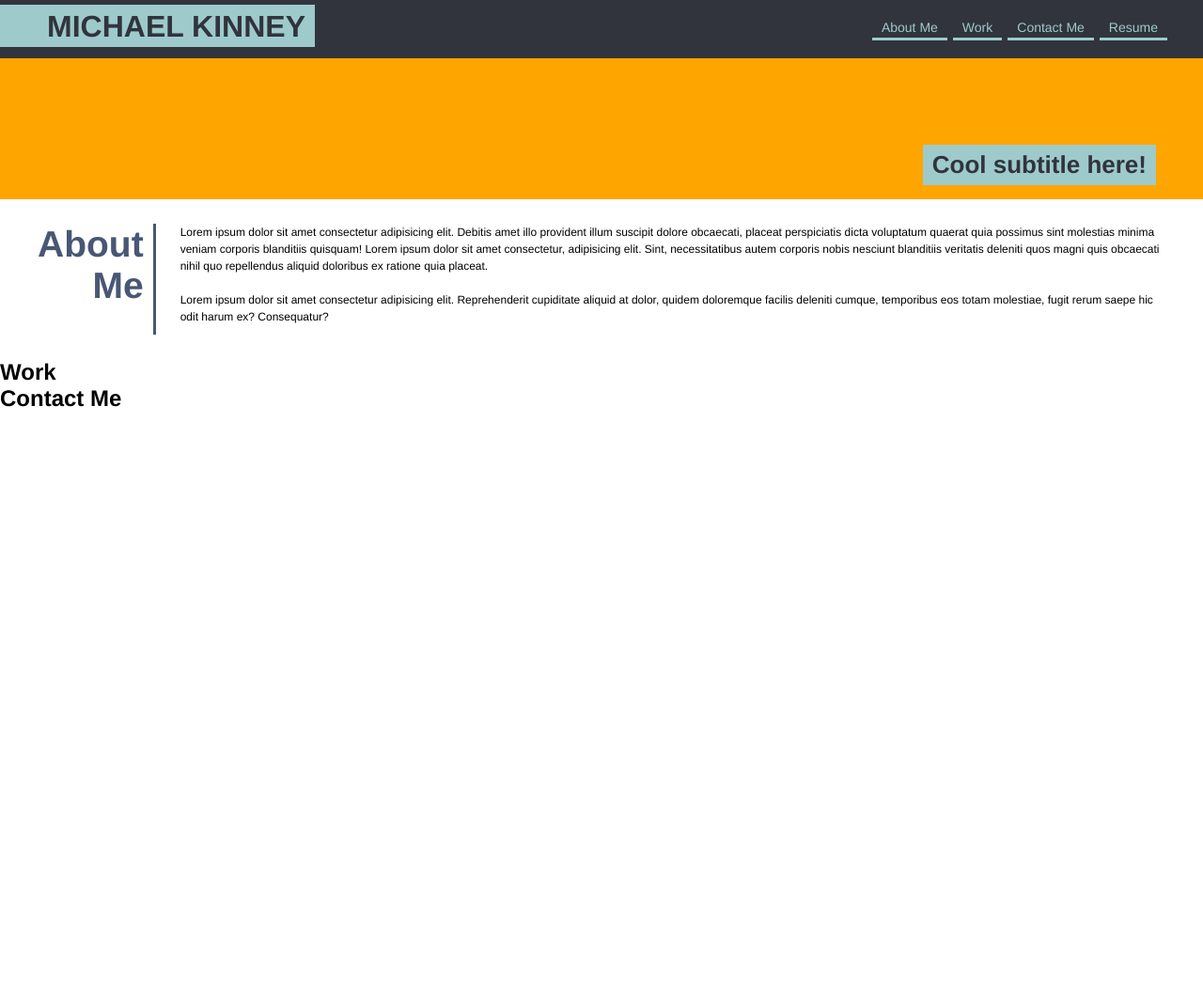
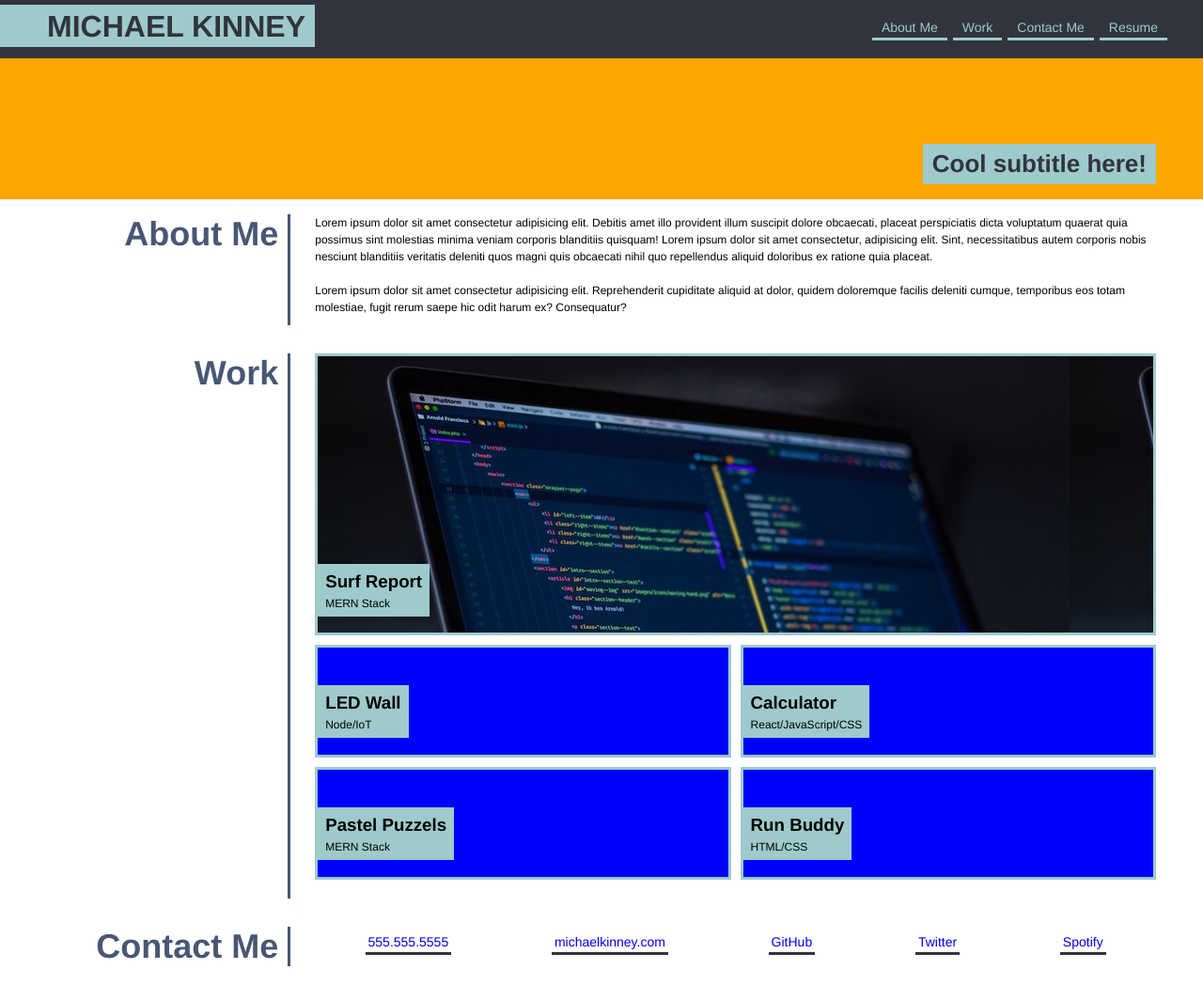
Before and after one commit to kinneym/portfolio, a plain HTML site: page index.html in a window 1280 px wide. Shown: the whole page at 94% size. Before the commit the page ends 800 px from the top, so only its background shows below. Drawn offline with Linux system fonts and the light colour scheme.

Commit message:
build work and contact sections

```diff
--- a/assets/css/style.css
+++ b/assets/css/style.css
@@ -54,55 +54,153 @@ header nav ul li a {
     background: orange;
     width: 100%;
     height: 150px;
-    padding: 0 10px 0 0;
+    padding: 0 50px 16px 0;
     margin-bottom: 16px;
     display: flex;
-    justify-content: right;
-    flex-wrap: wrap;
+    justify-content: end;
     align-items: flex-end;
 }
 
 .hero-subtitle {
     background: #9ECACC;
     padding: 6px 10px;
-    margin-right: 40px;
-    margin-bottom: 15px;
     font-size: 26px;
     color: #31343C;
 }
 
-/* main-content section */
-.main-content {
-    padding: 10px 40px;
+/* "About Me" section */
+.about-section {
+    display: flex;
+    margin-bottom: 30px;
 }
 
-/* "About Me" section */
-.border-left {
-    border-left: 3px solid #485774;
+.section-title {
+    padding-right: 10px;
+    font-size: 36px;
+    text-align: right;
+    color: #485774
 }
 
-.border-right {
+.title-container {
+    width: 25%;
+    padding-left: 60px;
     border-right: 3px solid #485774;
 }
 
-.about-section {
-    display: flex;
-    margin-bottom: 16px;
-}
-
-.about-text {
+.content-container {
+    width: 75%;
+    margin-right: 50px;
     padding-left: 26px;
     padding-bottom: 10px;
 }
 
-.about-text p {
+.content-container p {
     font-size: 12px;
     line-height: 1.5;
 }
 
-.section-title {
-    padding-right: 10px;
-    font-size: 26px;
-    text-align: right;
-    color: #485774
+/* "Work" section */
+.work-section {
+    display: flex;
+    margin-bottom: 30px;
 }
+
+.featured-work {
+    width: 100%;
+    height: 300px;
+    background-image: url("../images/laptop-code.jpg");
+    border: 3px solid #9ECACC;
+}
+
+.feature-description {
+    background-color: #9ECACC;
+    display: inline-block;
+    padding: 5px 8px;
+    position: relative;
+    top: 75%;
+    line-height: 1.5;
+}
+
+.work-stack {
+    font-size: 12px;
+    font-weight: lighter;
+}
+
+.flex-row {
+    display: flex;
+    width: 100%;
+    margin: 10px 0;
+}
+
+.work-sample-one {
+    width: 50%;
+    height: 120px;
+    background-color: blue;
+    margin-right: 5px;
+    border: 3px solid #9ECACC;
+}
+
+.work-sample-two {
+    width: 50%;
+    height: 120px;
+    background-color: blue;
+    margin-left: 5px;
+    border: 3px solid #9ECACC;
+}
+
+.work-sample-three {
+    width: 50%;
+    height: 120px;
+    background-color: blue;
+    margin-right: 5px;
+    border: 3px solid #9ECACC;
+
+}
+
+.work-sample-four {
+    width: 50%;
+    height: 120px;
+    background-color: blue;
+    margin-left: 5px;
+    border: 3px solid #9ECACC;
+}
+
+.work-sample-description {
+    background-color: #9ECACC;
+    display: inline-block;
+    padding: 5px 8px;
+    position: relative;
+    top: 35%;
+    line-height: 1.5;
+}
+
+/* Footer "contact me" section */
+.contact-section {
+    display: flex;
+    align-items: center;
+    margin-bottom: 20px;
+}
+
+.footer-container {
+    width: 75%;
+    margin-right: 50px;
+    padding-left: 26px;
+    padding-bottom: 10px;
+}
+
+.footer-container ul {
+    display: flex;
+    justify-content: space-around;
+}
+
+.footer-container ul li {
+    list-style: none;
+}
+
+.footer-container ul li a {
+    padding: 3px 3px;
+    font-weight: lighter;
+    font-size: 14px;
+    border-bottom: 3px solid #31343C;
+    text-decoration: none;
+}
--- a/index.html
+++ b/index.html
@@ -22,20 +22,18 @@
 
         <!-- Hero section -->
         <section class="hero">
-            <div class="hero-subtitle">
-                <h4>Cool subtitle here!</h4>
-            </div>
+                <h4 class="hero-subtitle">Cool subtitle here!</h4>
         </section>
 
         <!-- Main content section -->
-        <section class="main-content">
+        <div class="main-content">
 
             <!-- "About Me" section -->
-            <article id="about-me" class="about-section">
-                <div class="section-title">
-                <h2>About Me</h2>
+            <section id="about-me" class="about-section">
+                <div class="title-container">
+                <h2 class="section-title">About Me</h2>
                 </div>
-                <div class="about-text border-left">
+                <div class="content-container">
                     <p>
                         Lorem ipsum dolor sit amet consectetur adipisicing elit. Debitis amet illo provident illum suscipit dolore obcaecati, placeat perspiciatis dicta voluptatum quaerat quia possimus sint molestias minima veniam corporis blanditiis quisquam! Lorem ipsum dolor sit amet consectetur, adipisicing elit. Sint, necessitatibus autem corporis nobis nesciunt blanditiis veritatis deleniti quos magni quis obcaecati nihil quo repellendus aliquid doloribus ex ratione quia placeat.
                     </p>
@@ -44,21 +42,72 @@
                         Lorem ipsum dolor sit amet consectetur adipisicing elit. Reprehenderit cupiditate aliquid at dolor, quidem doloremque facilis deleniti cumque, temporibus eos totam molestiae, fugit rerum saepe hic odit harum ex? Consequatur?
                     </p>
                 </div>
-            </article>
-        </section>
+            </section>
+
 
         <!-- "Work" section -->
-        <section id="work">
-            <h2>Work</h2>
+        <section id="work" class="work-section">
+           <div class="title-container">
+               <h2 class="section-title">Work</h2>
+           </div>
+            <div class="content-container">
+                <article class="featured-work">
+                    <div class="feature-description">
+                        <h3 class="work-name">Surf Report</h3>
+                        <h4 class="work-stack">MERN Stack</h4>
+                    </div>
+                </article>
+                    <div class="flex-row">
+                        <article class="work-sample-one">
+                            <div class="work-sample-description">
+                                <h3 class="work-name">LED Wall</h3>
+                                <h4 class="work-stack">Node/IoT</h4>
+                            </div>
+                        </article>
 
+                        <article class="work-sample-two">
+                            <div class="work-sample-description">
+                                <h3 class="work-name">Calculator</h3>
+                                <h4 class="work-stack">React/JavaScript/CSS</h4>
+                            </div>
+                        </article>
+                    </div>
+                    <div class="flex-row">
+                        <article class="work-sample-three">
+                            <div class="work-sample-description">
+                                <h3 class="work-name">Pastel Puzzels</h3>
+                                <h4 class="work-stack">MERN Stack</h4>
+                            </div>
+                        </article>
+
+                        <article class="work-sample-four">
+                            <div class="work-sample-description">
+                                <h3 class="work-name">Run Buddy</h3>
+                                <h4 class="work-stack">HTML/CSS</h4>
+                            </div>
+                        </article>
+                    </div>
         </section>
 
         <!-- Footer -->
-        <footer id="contact-me">
-            <h2>Contact Me</h2>
+        <footer id="contact-me" class="contact-section">
+            <div class="title-container">
+                <h2 class="section-title">Contact Me</h2>
+            </div>
+            <div class="footer-container">
+                <!-- Footer links -->
+                <ul>
+                    <li><a href="#">555.555.5555</a></li>
+                    <li><a href="#">michaelkinney.com</a></li>
+                    <li><a href="#">GitHub</a></li>
+                    <li><a href="#">Twitter</a></li>
+                    <li><a href="#">Spotify</a></li>
+                </ul>
+            </div>
+
 
         </footer>
 
-
+    </div>
     </body>
 </html>
```
Also changed, not shown: assets/images/laptop-code.jpg (added).
